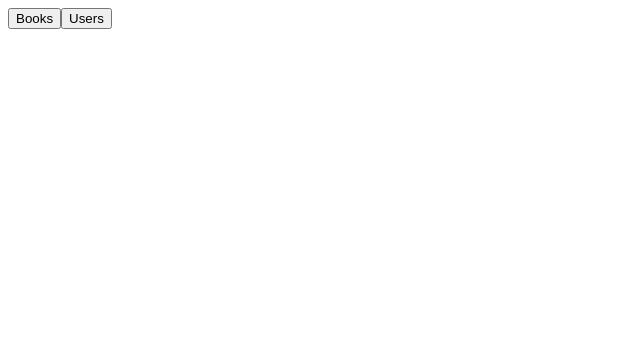
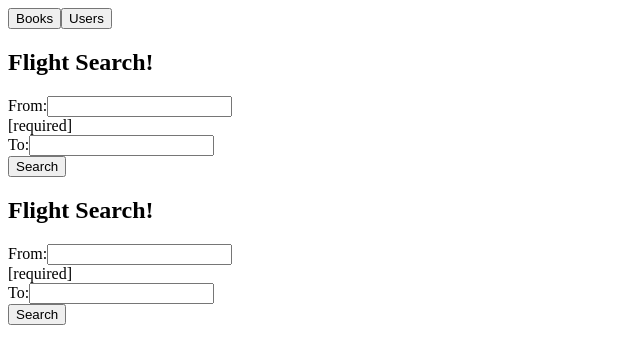
Before and after one commit to FlorianSchmuck/WEW5_Library, an Angular app: page /users/1 in a window 1280 px wide. Before the commit this address led to /. Shown: the top 364 px of the page, without its empty margins (0-640 px from the left). Built offline with nearby package versions, Linux system fonts and the light colour scheme.

Commit message:
add user components

```diff
--- a/src/app/users-list/users-list.component.html
+++ /dev/null
@@ -1,3 +0,0 @@
-<p>
-  users-lists works!
-</p>
--- a/src/app/users-list/users-list.component.ts
+++ /dev/null
@@ -1,15 +0,0 @@
-import { Component, OnInit } from '@angular/core';
-
-@Component({
-  selector: 'app-users-list',
-  templateUrl: './users-list.component.html',
-  styleUrls: ['./users-list.component.css']
-})
-export class UsersListComponent implements OnInit {
-
-  constructor() { }
-
-  ngOnInit() {
-  }
-
-}
--- /dev/null
+++ b/src/app/users/model/user.ts
@@ -0,0 +1,8 @@
+export class User{
+    firstName: string;
+    lastName: string;
+    eMail: string;
+    password : string;
+    bitCoinWalletPrivateKey: string;
+    userId : number;
+}
--- /dev/null
+++ b/src/app/users/user/user.component.html
@@ -0,0 +1,66 @@
+
+  <div class="user">
+
+    <div class="header">
+        <h2 class="title">Flight Search!</h2>
+    </div>
+    <div class="content">
+
+    <form #f="ngForm">
+
+        <div class="form-group">
+            <label>From:</label>
+            <input [(ngModel)]="from" name="from" class="form-control" city="Hamburg,Graz,Wien"
+            required
+            minlength="3">
+        </div>
+        <div *ngIf="f.controls['from']?.hasError('required')"> [required]</div>
+        <div class="form-group">
+            <label>To:</label>
+            <input [(ngModel)]="to" name="to" class="form-control">
+        </div>
+
+        <div class="form-group">
+            <button
+                (click)="search()"
+                class="btn btn-default">
+                Search
+            </button>
+        </div>
+    </form>
+
+    </div>
+    </div>
+
+  <div class="user">
+
+    <div class="header">
+        <h2 class="title">Flight Search!</h2>
+    </div>
+    <div class="content">
+
+    <form #f="ngForm">
+
+        <div class="form-group">
+            <label>From:</label>
+            <input [(ngModel)]="from" name="from" class="form-control" city="Hamburg,Graz,Wien"
+            required
+            minlength="3">
+        </div>
+        <div *ngIf="f.controls['from']?.hasError('required')"> [required]</div>
+        <div class="form-group">
+            <label>To:</label>
+            <input [(ngModel)]="to" name="to" class="form-control">
+        </div>
+
+        <div class="form-group">
+            <button
+                (click)="search()"
+                class="btn btn-default">
+                Search
+            </button>
+        </div>
+    </form>
+
+    </div>
+    </div>
--- /dev/null
+++ b/src/app/users/user/user.component.ts
@@ -0,0 +1,18 @@
+import { Component, OnInit, Input } from '@angular/core';
+import { User } from '../model/user';
+
+@Component({
+  selector: 'app-user',
+  templateUrl: './user.component.html',
+  styleUrls: ['./user.component.css']
+})
+export class UserComponent implements OnInit {
+  @Input() selectedUser: User;
+  constructor() {
+
+   }
+
+  ngOnInit() {
+  }
+
+}
--- /dev/null
+++ b/src/app/users/users-list/users-list.component.html
@@ -0,0 +1,15 @@
+<h1>Users</h1>
+<table>
+  <tr *ngFor="let user of users">
+    <td>Name: {{user.firstName}}</td>
+    <td>eMail: {{user.eMail}}</td>
+    <td>Password: xxxxx</td>
+    <div class="form-group">
+      <button
+          class="btn btn-default"
+          [routerLink]="['/users', user.userId]" >
+          Modify
+      </button>
+  </div>
+  </tr>
+</table>
--- /dev/null
+++ b/src/app/users/users-list/users-list.component.ts
@@ -0,0 +1,40 @@
+import { Component, OnInit } from '@angular/core';
+import { BackendService } from '../../shared/backend.service';
+import { User } from '../model/user';
+
+@Component({
+  selector: 'app-users-list',
+  templateUrl: './users-list.component.html',
+  styleUrls: ['./users-list.component.css']
+})
+export class UsersListComponent implements OnInit {
+  users: User[];
+
+  constructor(private backEndService: BackendService) {
+    this.users = [];
+   }
+
+
+  ngOnInit() {
+    const testUser1 = this.createUser("richard","r.p@pornhub.com","IBims1Password","42",1);
+    const testUser2 = this.createUser("flo","f.s@pornhub.com","1234","42",2);
+    const testUser3 = this.createUser("bianca","b.t@pornhub.org","IBims1Password","42",3);
+    this.users.push(testUser1);
+    this.users.push(testUser2);
+    this.users.push(testUser3);
+  }
+
+  createUser (name:string,eMail:string,pw:string,privatebckey:string,id:number):User{
+    let user = new User();
+    user.firstName = name;
+    user.eMail = eMail;
+    user.password = pw;
+    user.bitCoinWalletPrivateKey = privatebckey;
+    user.userId = id;
+    return user;
+  }
+  showDetailUser(){
+    console.log("tests");
+  }
+
+}
```
Also changed, not shown: src/app/app.module.ts (+3 -5 lines), src/app/app.routes.ts (+6 -1 lines), src/app/users/user.module.ts (added, +18 -0 lines), src/app/users/user/user.component.css (added), src/app/users/users-list/users-list.component.css (added), 2 other files (tests, documents, lock files or other folders).
